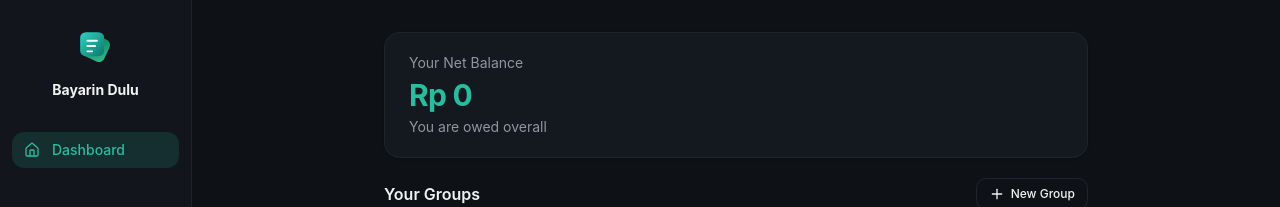
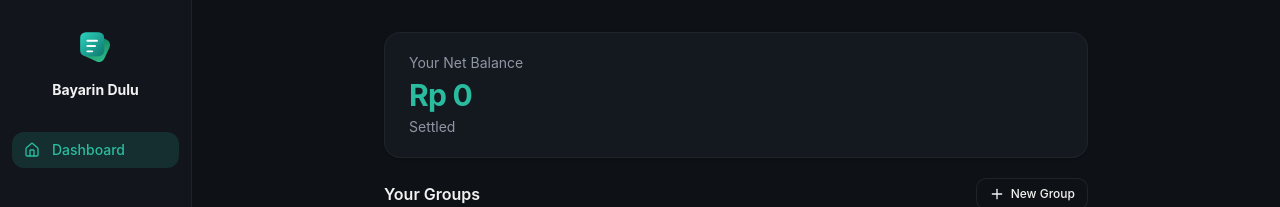
Before and after one commit to argowicaksono28/bayarin-dulu, a Next.js app: page /dashboard in a window 1280 px wide. Shown: the top 207 px of the page. Built offline with nearby package versions, Linux system fonts and the light colour scheme; no server answers.

Commit message:
Update balance copywriting and formatting

```diff
--- a/src/components/dashboard/GlobalBalanceCard.tsx
+++ b/src/components/dashboard/GlobalBalanceCard.tsx
@@ -33,11 +33,12 @@ export function GlobalBalanceCard() {
             "text-3xl font-bold tracking-tight",
             isPositive ? "text-primary" : "text-destructive"
           )}>
+            {netBalance > 0 ? "+ " : netBalance < 0 ? "- " : ""}
             {formatIDR(Math.abs(netBalance))}
           </p>
         )}
         <p className="text-sm text-muted-foreground mt-1">
-          {isPositive ? "You are owed overall" : "You owe overall"}
+          {netBalance !== null && netBalance > 0 ? "You lent overall" : netBalance !== null && netBalance < 0 ? "You owe overall" : "Settled"}
         </p>
       </CardContent>
     </Card>
--- a/src/components/dashboard/GroupCard.tsx
+++ b/src/components/dashboard/GroupCard.tsx
@@ -44,10 +44,10 @@ export function GroupCard({ group }: Props) {
                 "text-sm font-semibold",
                 isPositive ? "text-primary" : "text-destructive"
               )}>
-                {isPositive ? "" : "-"}{formatIDR(Math.abs(group.myBalance))}
+                {isPositive ? "+ " : "- "}{formatIDR(Math.abs(group.myBalance))}
               </p>
               <p className="text-xs text-muted-foreground mt-0.5">
-                {isPositive ? "you are owed" : "you owe"}
+                {isPositive ? "you lent" : "you owe"}
               </p>
             </>
           )}
```
